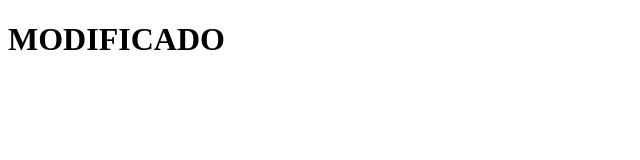
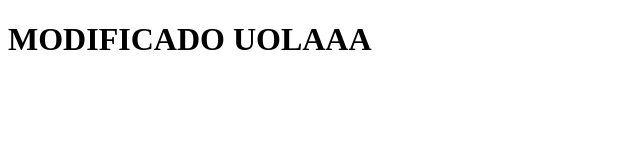
Before and after one commit to jarrueegibide/Reto1, a plain HTML site: page index.html in a window 1280 px wide. Shown: the whole page, without its empty margins (0-640 px from the left). Drawn offline with Linux system fonts and the light colour scheme.

Commit message:
conflicto2

```diff
--- a/index.html
+++ b/index.html
@@ -8,7 +8,7 @@
 <body>
 
     <h1>
-        MODIFICADO
+        MODIFICADO UOLAAA
     </h1>
 
 </body>
```
